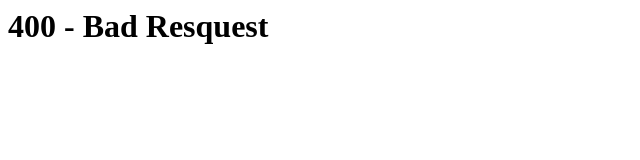
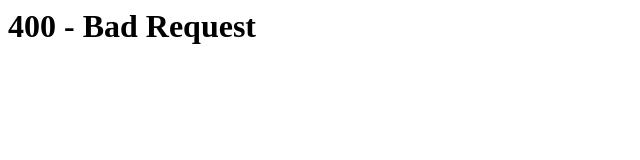
Before and after one commit to luizdts/dca0130, a plain HTML site: page sockets/lab05/401.html in a window 1280 px wide. Shown: the full height of the page, 0-640 px from the left. Drawn offline with Linux system fonts and the light colour scheme.

Commit message:
Update 401.html

```diff
--- a/sockets/lab05/401.html
+++ b/sockets/lab05/401.html
@@ -1,6 +1,6 @@
 <html>
     <head></head>
     <body>
-    <h1>400 - Bad Resquest</h1>
+    <h1>400 - Bad Request</h1>
     </body>
 </html>
```
